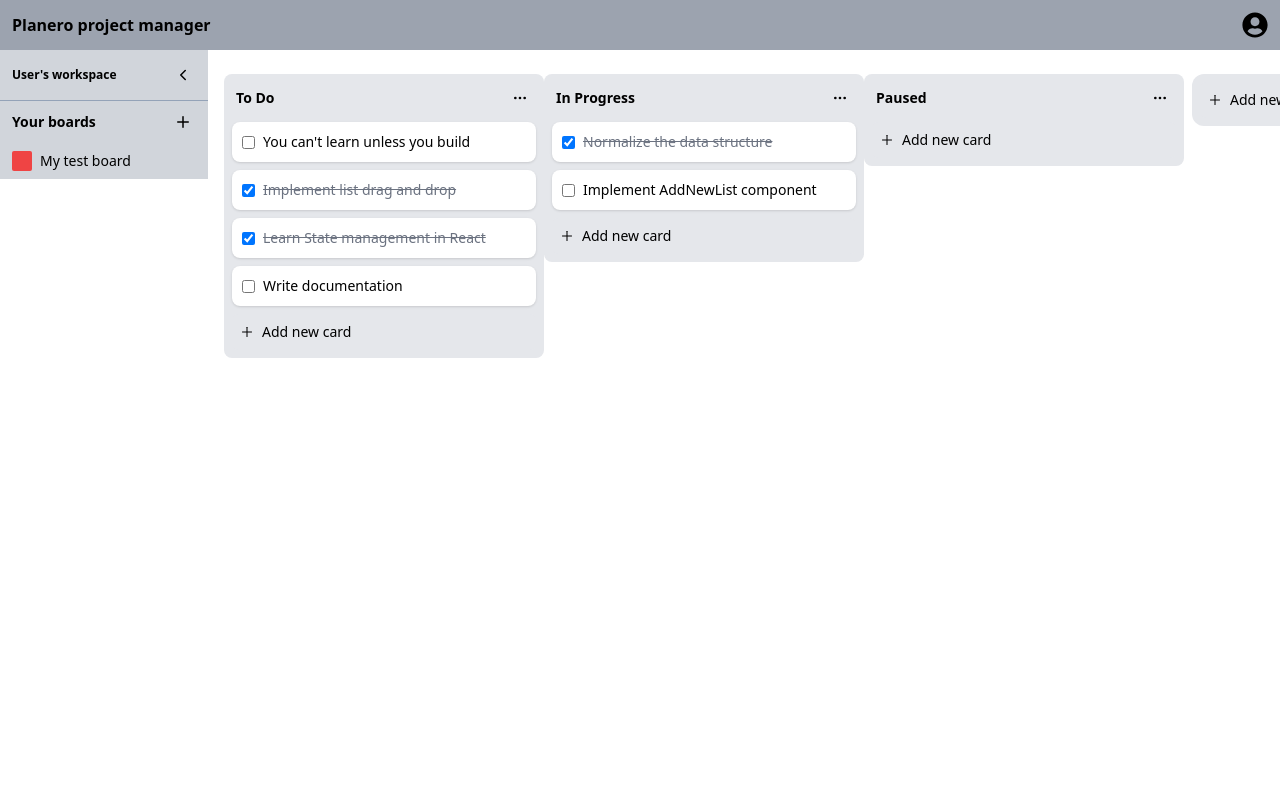
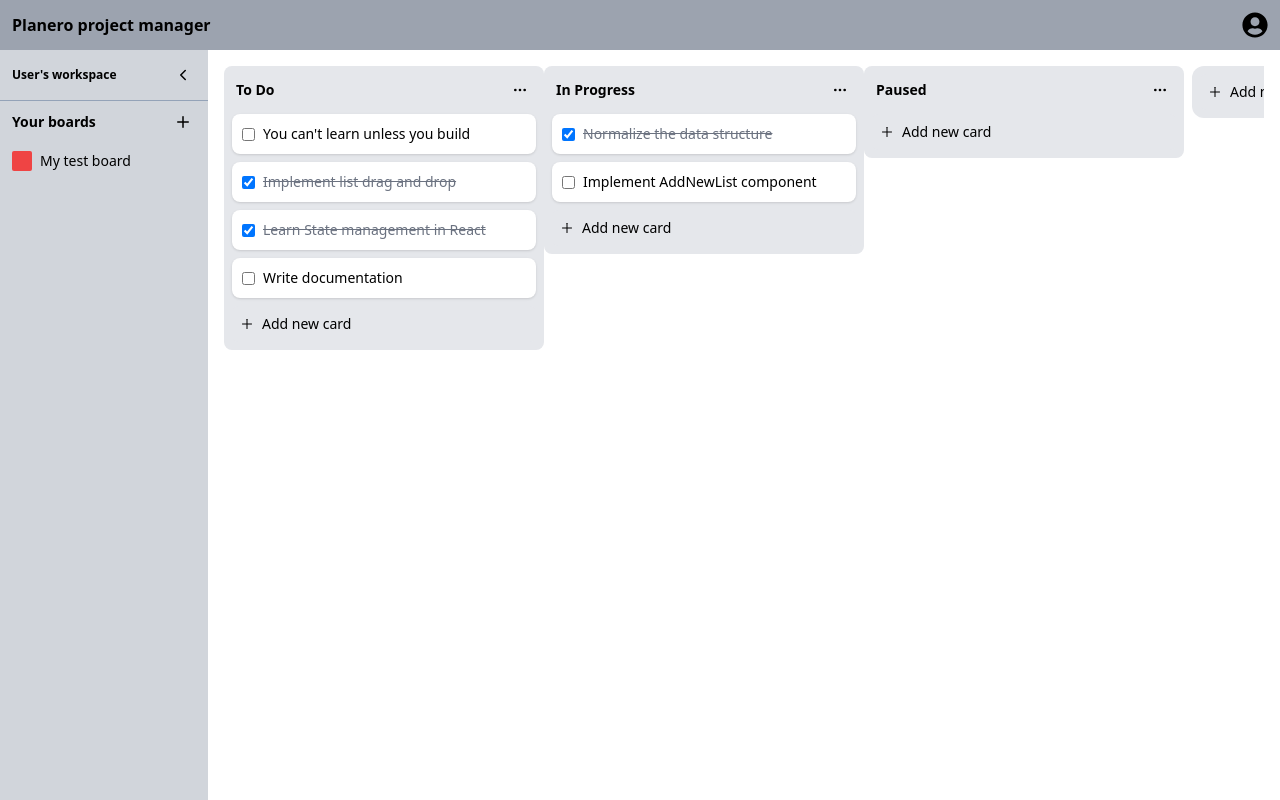
Before and after one commit to raknos13/planero-planner-react, a React (Vite) app: page / in a window 1280 px wide. Built offline with nearby package versions, Linux system fonts and the light colour scheme.

Commit message:
Added flex to app container for better control

```diff
--- a/src/components/Main.jsx
+++ b/src/components/Main.jsx
@@ -4,13 +4,11 @@ import Header from "./Header.jsx";
 
 export default function Main() {
   return (
-    <div className="h-screen w-screen overflow-hidden">
+    <div className="h-screen w-screen overflow-hidden flex flex-col">
       <Header />
-      <div className="flex">
-        <Sidebar />
-        <div className="flex-1 mt-2">
+      <div className="flex flex-grow">
+          <Sidebar />
           <Board />
-        </div>
       </div>
     </div>
   );
```
